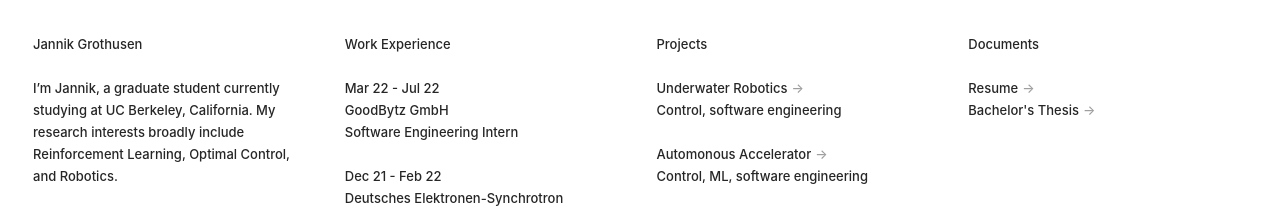
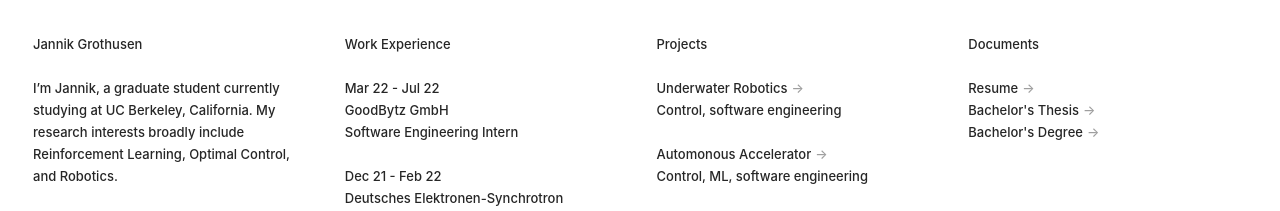
Before and after one commit to J4nn1K/grthsn, a Next.js app: page / in a window 1280 px wide. Shown: the top 211 px of the page. Built offline with nearby package versions, Linux system fonts and the light colour scheme; a web font is replaced by a local one.

Commit message:
Add Bachelor's degree

```diff
--- a/pages/index.js
+++ b/pages/index.js
@@ -54,6 +54,7 @@ export default function Home() {
               <h2 className='text'>Documents</h2>
               <Link name="Resume" href="/documents/resume.pdf"/>
               <Link name="Bachelor's Thesis" href="/documents/thesis.pdf"/>
+              <Link name="Bachelor's Degree" href="/documents/degree.pdf"/>
             </div>
           </div>
         </div>
```
Also changed, not shown: 1 other file (tests, documents, lock files or other folders).
